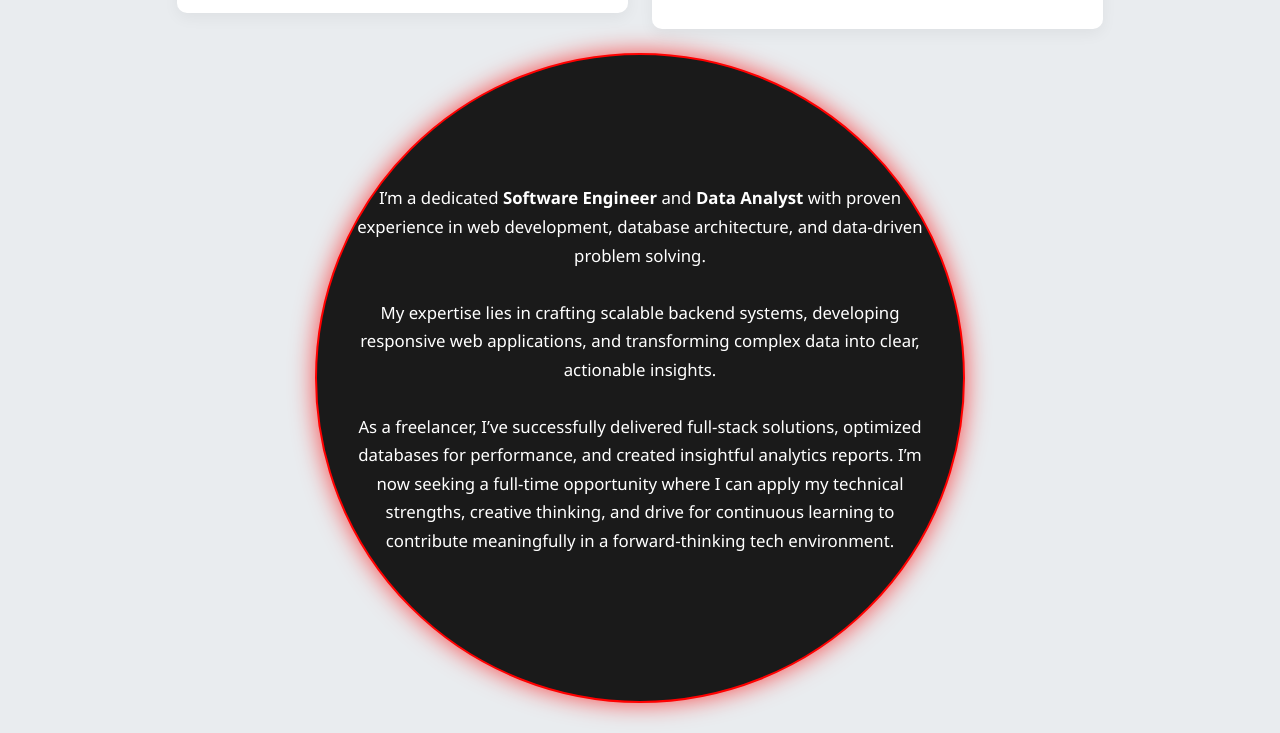
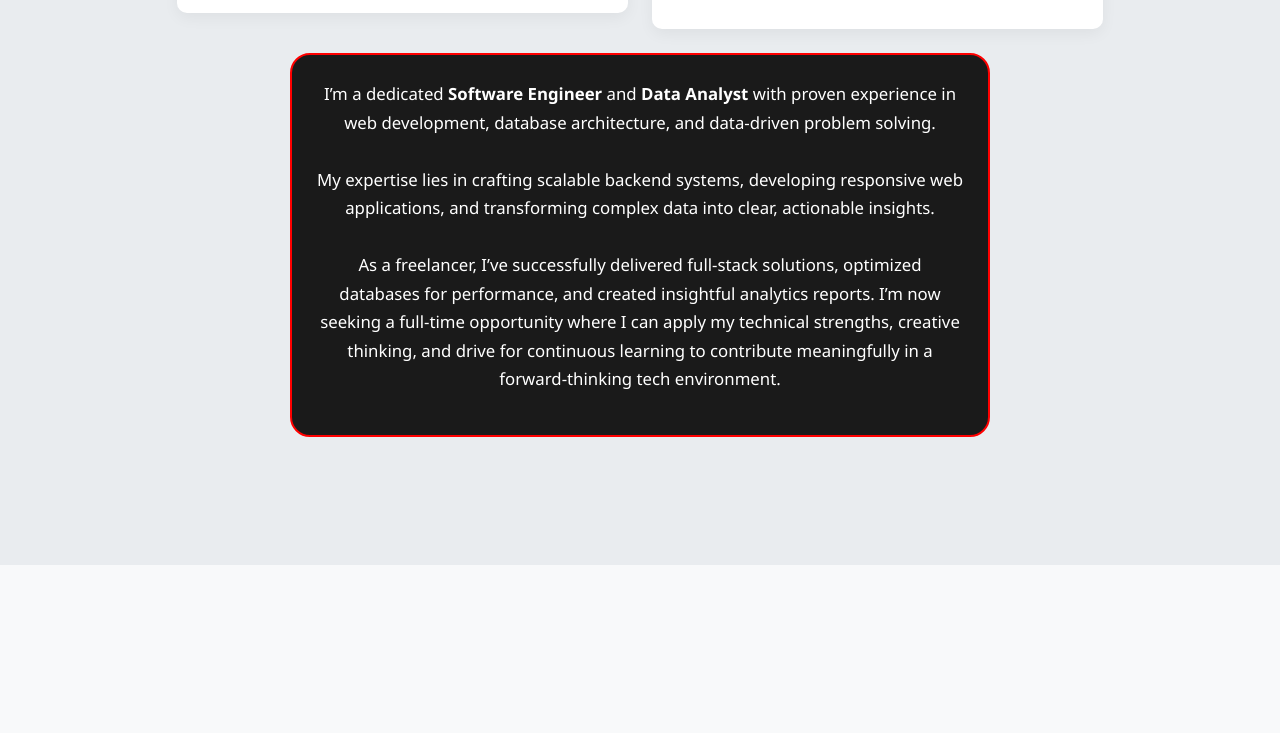
Before and after one commit to oswell692/portfolio_oswell, a plain HTML site: page index.html in a window 1280 px wide. Shown: the part 1307-2040 px from the top of the page. Drawn offline with nearby package versions, Linux system fonts and the light colour scheme.

Commit message:
Updated about section card style and content

```diff
--- a/index.html
+++ b/index.html
@@ -250,27 +250,24 @@
                    <!-- Larger Circular Glowing Card Section -->
 <style>
     .circle-card {
-        width: 650px;
-        height: 650px;
-        border-radius: 50%;
+        max-width: 700px;
+        width: 90%;
         background-color: #1a1a1a;
         border: 2px solid red;
-        box-shadow: 0 0 25px rgba(255, 0, 0, 0.7);
-        display: flex;
-        align-items: center;
-        justify-content: center;
         margin: auto;
-        transition: box-shadow 0.3s ease;
+        padding: 25px;
+        transition: transform 0.3s ease, border-color 0.3s ease;
+        border-radius: 20px; /* slight rounded corners */
     }
 
     .circle-card:hover {
-        box-shadow: 0 0 40px rgba(255, 0, 0, 0.9), 0 0 60px rgba(255, 0, 0, 0.7);
+        transform: scale(1.02);
+        border-color: darkred;
     }
 
     .circle-card-body {
         color: white;
         text-align: center;
-        padding: 25px;
         font-size: 1.05rem;
         line-height: 1.7;
         font-family: 'Segoe UI', sans-serif;
@@ -278,13 +275,12 @@
 
     @media (max-width: 700px) {
         .circle-card {
-            width: 90vw;
-            height: 90vw;
+            width: 90%;
+            padding: 18px;
         }
 
         .circle-card-body {
             font-size: 0.95rem;
-            padding: 18px;
         }
     }
 </style>
@@ -299,9 +295,6 @@
     </div>
 </div>
 
-                </div>
-            </div>
-        </div>
     </section>
 
     <!-- Experience Section -->
```
